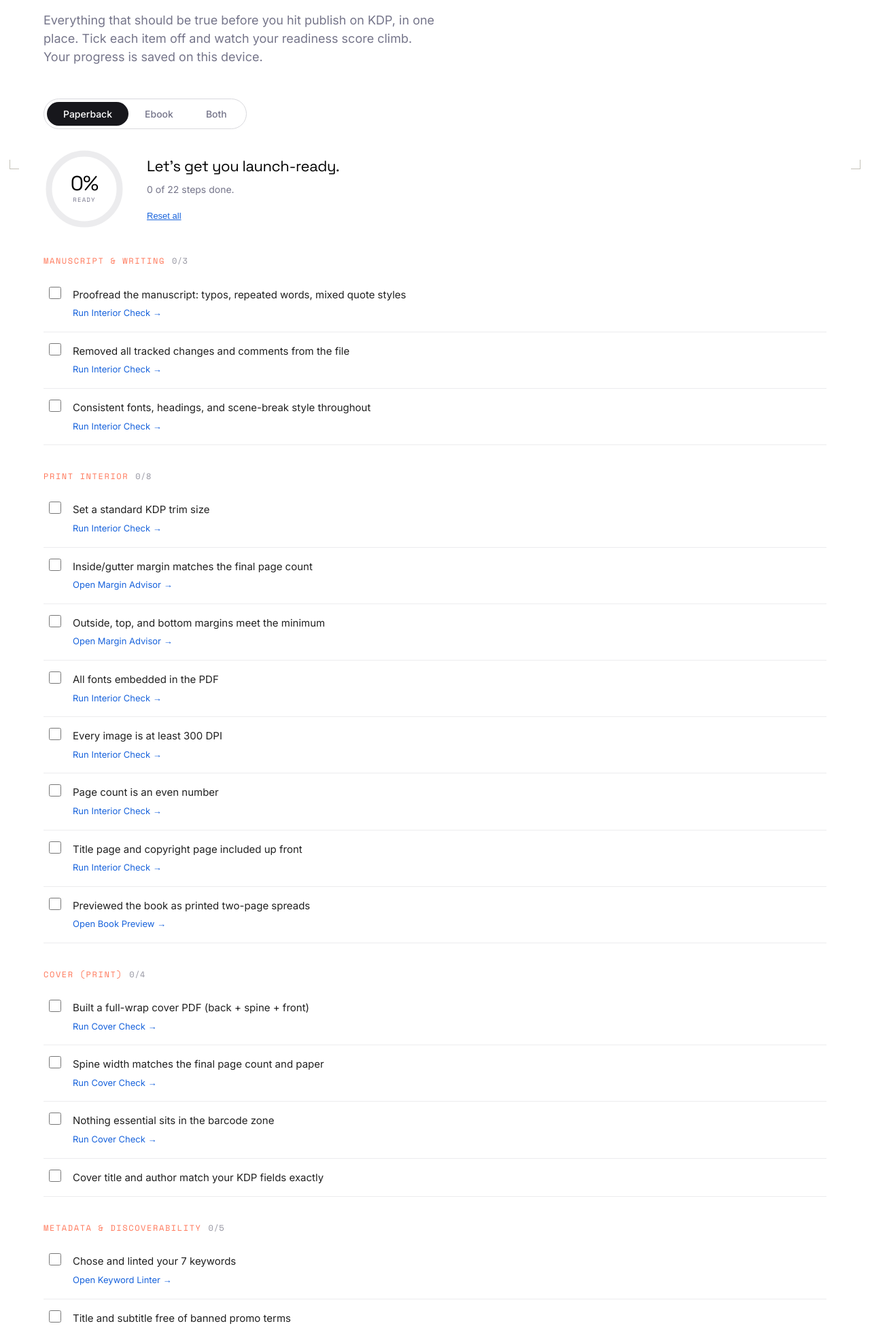
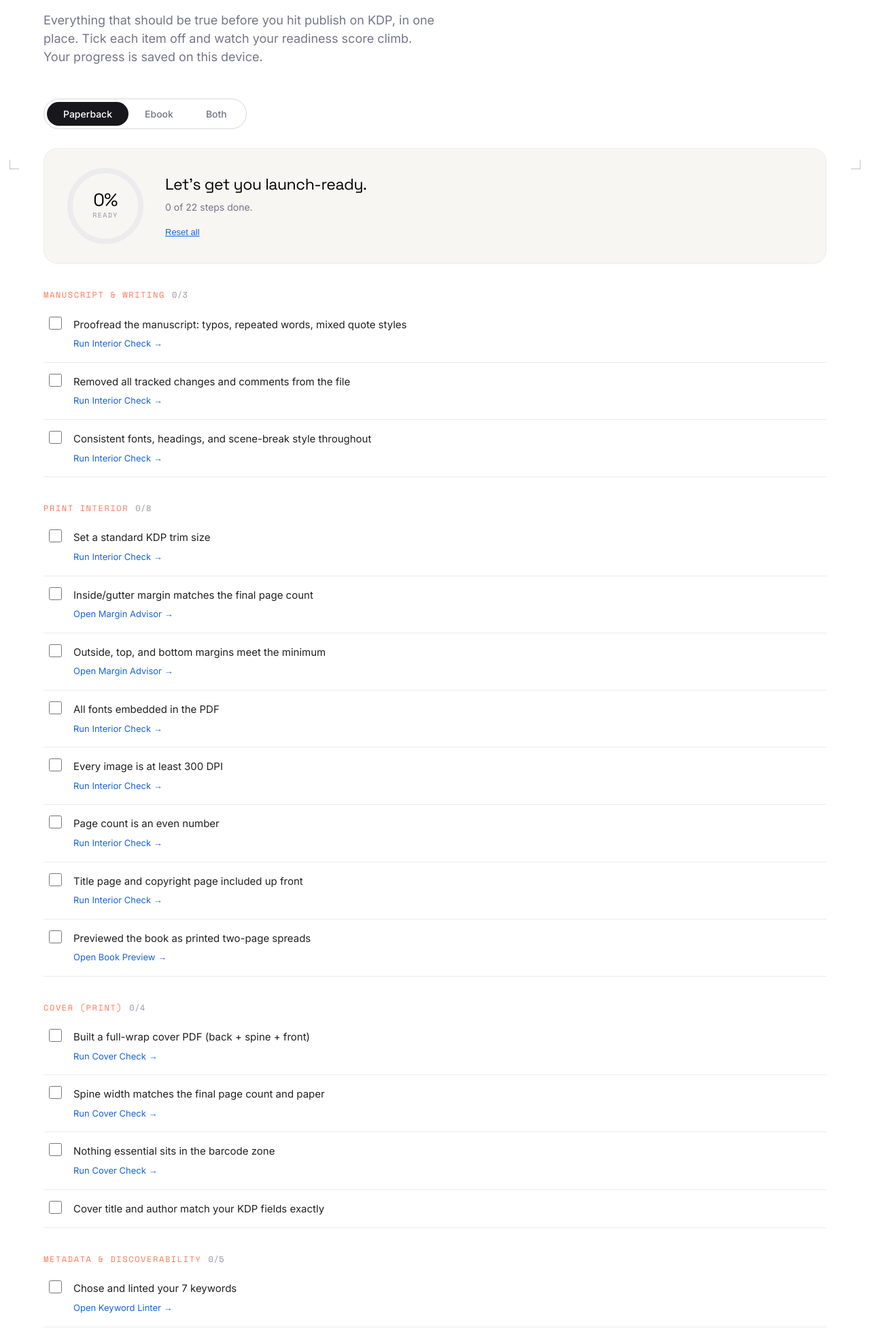
Before and after one commit to Cyrus-Rocky/kdp-press-check, a Flask app: page /launch-checklist in a window 1280 px wide. Shown: the part 537-2494 px from the top of the page at 68% size. Run offline with Flask 3, Linux system fonts and the light colour scheme; some libraries are stand-ins or nearby versions.

Commit message:
Wire up Launch Readiness Checklist (styles + de-dupe route/nav)
Adds the .lr-* styles the pre-existing launch_checklist template needs:
progress ring, format toggle sections, item rows, and the done banner.
Removes a duplicate /launch-checklist route and duplicate nav link that
would have crashed app boot.

The checklist is a client-side, format-aware (paperback/ebook/both)
readiness dashboard with an animated SVG progress ring, per-item
localStorage persistence, section counts, and links into the relevant
on-site tools.

Co-Authored-By: Claude Sonnet 5 <noreply@anthropic.com>

```diff
--- a/static/style.css
+++ b/static/style.css
@@ -1011,6 +1011,62 @@ a { color: var(--accent-ink); }
   border-radius: 20px; padding: 2px 8px; margin-left: 10px;
 }
 
+/* ---------- Launch-readiness checklist ---------- */
+.lr-top {
+  display: flex; align-items: center; gap: 28px; flex-wrap: wrap;
+  border: 1px solid var(--pc-rule-soft); border-radius: 20px;
+  padding: 24px 30px; background: var(--pc-raise); margin-bottom: 32px;
+}
+.lr-ring-wrap { position: relative; width: 120px; height: 120px; flex: none; }
+.lr-ring { width: 120px; height: 120px; transform: rotate(-90deg); }
+.lr-ring-bg { fill: none; stroke: var(--pc-rule-soft); stroke-width: 8; }
+.lr-ring-fg {
+  fill: none; stroke: var(--pc-coral); stroke-width: 8; stroke-linecap: round;
+  transition: stroke-dashoffset 0.6s cubic-bezier(0.4, 0, 0.2, 1), stroke 0.4s ease;
+}
+.lr-ring-center {
+  position: absolute; inset: 0; display: flex; flex-direction: column;
+  align-items: center; justify-content: center;
+}
+.lr-score-num { font-family: var(--font-display); font-size: 26px; letter-spacing: -0.6px; color: var(--pc-strong); }
+.lr-score-lbl {
+  font-family: var(--font-mono); font-size: 10px; letter-spacing: 1.4px;
+  text-transform: uppercase; color: var(--pc-faint);
+}
+.lr-top-text { flex: 1; min-width: 200px; }
+.lr-top-head { font-family: var(--font-display); font-size: 23px; letter-spacing: -0.4px; color: var(--pc-strong); margin: 0 0 4px; }
+.lr-top-sub { font-size: 14px; color: var(--pc-muted); margin: 0 0 12px; }
+.lr-reset {
+  background: none; border: none; padding: 0; cursor: pointer;
+  font-size: 13px; color: var(--pc-blue); text-decoration: underline;
+}
+
+.lr-section { margin-bottom: 28px; }
+.lr-section-title {
+  display: flex; align-items: baseline; gap: 10px;
+  font-family: var(--font-mono); font-size: 12px; letter-spacing: 1.6px;
+  text-transform: uppercase; color: var(--pc-coral); margin: 0 0 6px;
+}
+.lr-section-count { color: var(--pc-faint); }
+.lr-item {
+  display: flex; align-items: flex-start; gap: 14px;
+  padding: 15px 4px; border-bottom: 1px solid var(--pc-rule-soft); cursor: pointer;
+}
+.lr-item input { width: 19px; height: 19px; margin-top: 1px; accent-color: var(--pc-ok); flex: none; }
+.lr-item-body { flex: 1; }
+.lr-item-text { font-size: 15px; line-height: 1.5; color: var(--pc-ink); }
+.lr-item input:checked + .lr-item-body .lr-item-text { color: var(--pc-faint); text-decoration: line-through; }
+.lr-item-tool { display: inline-block; margin-top: 5px; font-size: 13px; color: var(--pc-blue); text-decoration: none; }
+.lr-item-tool:hover { text-decoration: underline; }
+.lr-done {
+  border: 1px solid var(--pc-ok); border-radius: 14px;
+  padding: 18px 22px; background: var(--pc-ok-bg); margin-top: 4px;
+  animation: pcIn 0.4s ease;
+}
+.lr-done-head { font-family: var(--font-display); font-size: 20px; color: var(--pc-strong); margin: 0 0 4px; }
+.lr-done-sub { font-size: 14px; color: var(--pc-muted); margin: 0; }
+@keyframes pcIn { from { opacity: 0; transform: translateY(6px); } to { opacity: 1; transform: none; } }
+
 /* ---------- Genre guide ---------- */
 .genre-wrap { max-width: 760px; }
 .genre-top {
```
